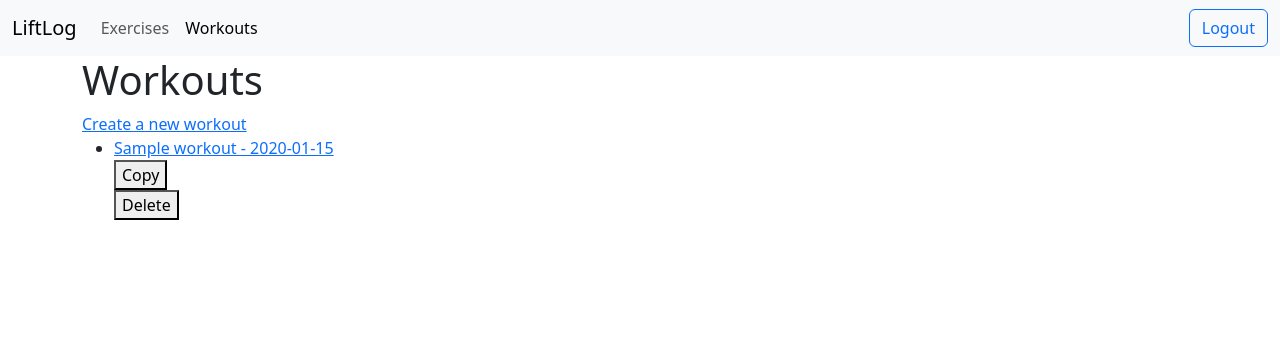
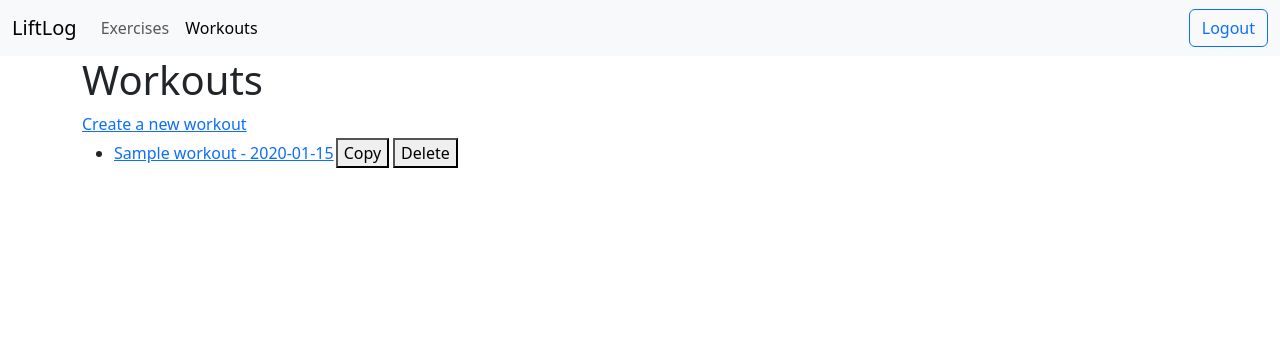
Before and after one commit to alexcjwei/LiftLog, a Django app: page /workouts/ in a window 1280 px wide. Shown: the top 356 px of the page. Run offline with Django 4.2, Linux system fonts and the light colour scheme; a user stored in the database is signed in; tables that the repository leaves empty hold one stand-in row (values such as "Sample post"); some libraries are stand-ins or nearby versions.

Commit message:
puts workout list content in line

```diff
--- a/backend/workouts/templates/workouts/base.html
+++ b/backend/workouts/templates/workouts/base.html
@@ -1 +1,6 @@
 {% extends 'base.html' %}
+{% load static %}
+
+{% block content %}
+<link rel="stylesheet" href="{% static 'workouts/style.css' %}">
+{% endblock %}
--- a/backend/workouts/templates/workouts/workout_base.html
+++ b/backend/workouts/templates/workouts/workout_base.html
@@ -1,4 +1,4 @@
-{% extends 'base.html' %}
+{% extends 'workouts/base.html' %}
 {% load static %}
 
 {% block content %}
--- a/backend/workouts/templates/workouts/workout_list.html
+++ b/backend/workouts/templates/workouts/workout_list.html
@@ -1,21 +1,24 @@
 {% extends 'workouts/base.html' %}
 
 {% block content %}
+{{ block.super }}
 <h1>Workouts</h1>
 <a href={% url 'workouts:create' %}>Create a new workout</a>
 <ul>
 {% if workout_list %}
     {% for workout in workout_list %}
         <li>
+            <div class='horizontal-container'>
                 <a href={% url 'workouts:detail' workout.id %}>{{ workout }}</a>
-            <form action={% url 'workouts:copy' workout.id %} method="post">
+                <form action={% url 'workouts:copy' workout.id %} method="post"  class="padded">
                     {% csrf_token %}
                     <button type="submit">Copy</button>
                 </form>
-            <form action={% url 'workouts:delete' workout.id %} method="post">
+                <form action={% url 'workouts:delete' workout.id %} method="post" class="padded">
                     {% csrf_token %}
                     <button type="submit">Delete</button>
                 </form>
+            </div>
         </li>
     {% endfor %}
 {% else %}
```
Lines whose indentation alone changed are shown as unchanged.
